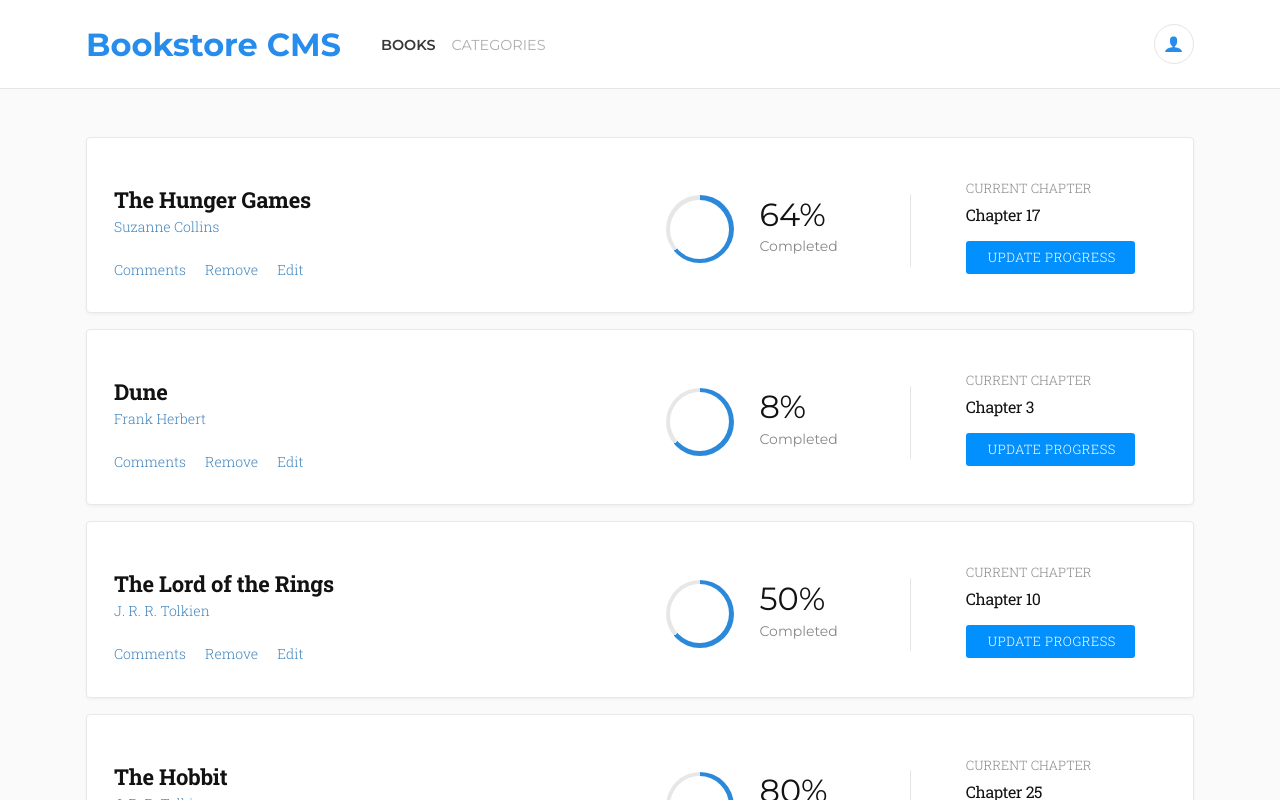
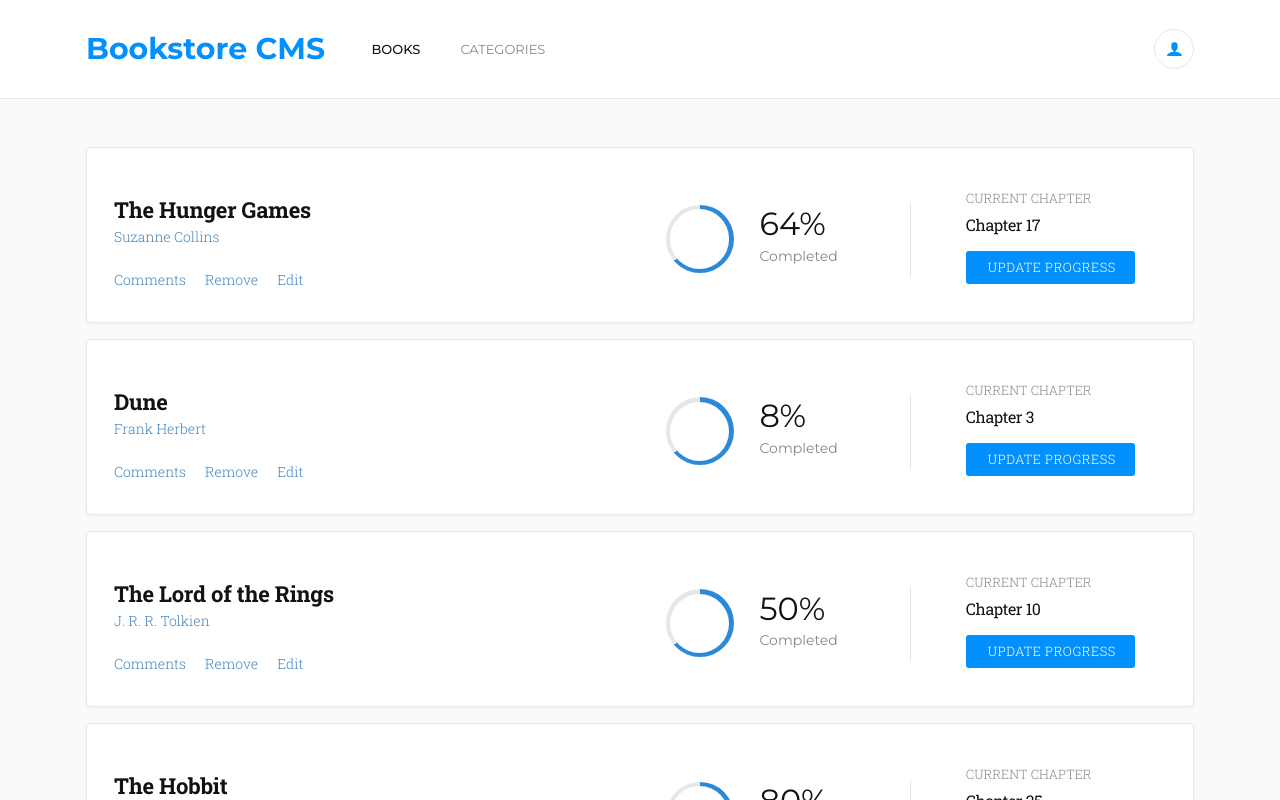
Before and after one commit to NitBravoA92/bookstore, a React (Create React App) app: page / in a window 1280 px wide. Shown: the top 800 px of the page. Built offline with nearby package versions, Linux system fonts and the light colour scheme.

Commit message:
Update the CSS styles of the Header section

```diff
--- a/src/styles/Header.css
+++ b/src/styles/Header.css
@@ -1,54 +1,57 @@
 header {
   width: 100%;
   background-color: #fff;
-  border-bottom: 1px solid #e5e5e5;
+  border-bottom: 1px solid #e8e8e8;
 }
 
 .navigation {
   display: flex;
   justify-content: space-between;
   align-items: center;
-  padding: 1.5rem 0;
+  padding: 1.8rem 0;
 }
 
 nav {
   display: flex;
   align-items: center;
-  gap: 2.5rem;
+  gap: 2.9rem;
 }
 
 .logo {
-  font-size: 2em;
+  font-size: 1.875rem;
   font-weight: 700;
-  color: #278dec;
+  color: #0290ff;
 }
 
 #menu {
   display: flex;
   align-items: center;
-  gap: 1rem;
+  gap: 2.5rem;
 }
 
 .nav-item a {
-  color: #aeaeae;
-  font-size: 0.9em;
+  color: #121212;
+  font-size: 0.813rem;
   font-weight: 400;
+  opacity: 0.5;
 }
 
-.nav-item a.active {
-  color: #373737;
-  font-weight: 600;
+.nav-item a.active,
+.nav-item a:hover {
+  color: #121212;
+  opacity: 1;
+  font-weight: 500;
 }
 
 .user-icon {
   width: 2.5rem;
   height: 2.5rem;
   border-radius: 50%;
-  border: 1px solid #e5e5e5;
+  border: 1px solid #e8e8e8;
   background-color: transparent;
   display: flex;
   justify-content: center;
   align-items: center;
-  color: #278dec;
-  font-size: 1.2em;
+  color: #0290ff;
+  font-size: 1.063rem;
 }
```
